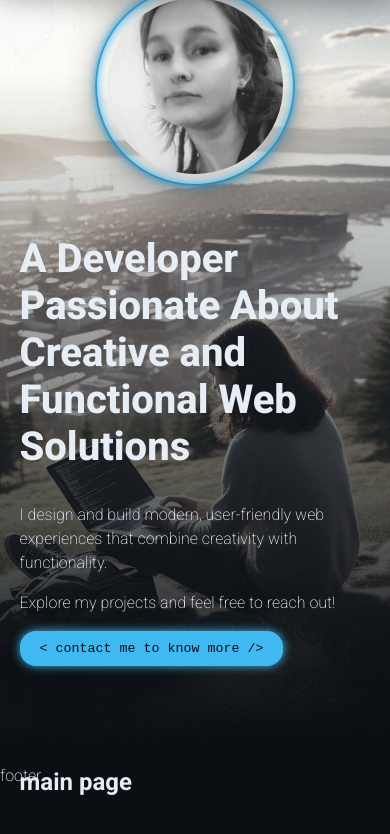
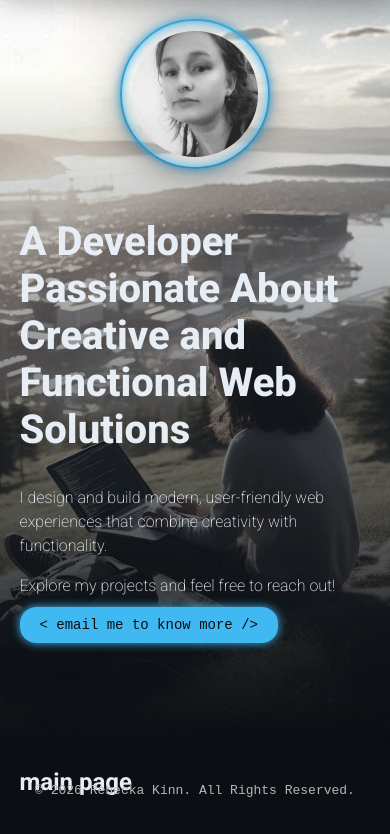
Before and after one commit to RebeckaKinn/rk.dev, a plain HTML site: page index.html in a window 390 px wide. Shown: the part 96-930 px from the top of the page. Before the commit the page ends 900 px from the top, so only its background shows below. Drawn offline with Linux system fonts and the light colour scheme; a web font is replaced by a local one.

Commit message:
added mail button and simple footer css

```diff
--- a/index.html
+++ b/index.html
@@ -6,6 +6,7 @@
     <title>Rebecka Kinn - Portifolio</title>
     <link rel="stylesheet" href="./style/main.css">
     <link rel="stylesheet" href="./style/header.css">
+    <link rel="stylesheet" href="./style/footer.css">
     <link rel="stylesheet" href="./style/components.css">
 </head>
 <body onload="drawPage()">
--- a/script/components/footer.js
+++ b/script/components/footer.js
@@ -1,5 +1,7 @@
 function footer(){
     return /*HTML*/`
-    <p>footer</p>
+        <section class="center footer-section">
+            <p>&copy; 2026 Rebecka Kinn. All Rights Reserved.</p>
+        </section>
     `;
 }
--- a/script/pages/mainPage.js
+++ b/script/pages/mainPage.js
@@ -16,7 +16,7 @@ function banner(){
                 <h1 class="heading">A Developer Passionate About Creative and Functional Web Solutions</h1>
                 <p>I design and build modern, user-friendly web experiences that combine creativity with functionality.</p>
                 <p>Explore my projects and feel free to reach out!</p>
-                <button class="button glow click">< contact me to know more /></button>
+                <a href="mailto:becka_1994@hotmail.com" class="button glow click">< email me to know more /></a>
             </div>
                 <div class="profile-circle center click">
                     <img src="./img/profile/profile_1.jfif" alt="Profile image - an image of Rebecka Kinn" loading="lazy">
--- a/style/components.css
+++ b/style/components.css
@@ -46,7 +46,7 @@
 .profile-circle{
     width: 100%;
     max-width: 200px;
-    min-width: 150px;
+    min-width: 100px;
     aspect-ratio: 1/1;
 
     border: 2px solid var(--main-blue);
@@ -76,6 +76,10 @@
     border: none;
     border-radius: 1rem;
     font-family: var(--code-font);
+    font-size: 14px;
+}
+a {
+  text-decoration: none;
 }
 
 .click{
@@ -95,6 +99,7 @@
         padding-bottom: 70px;
     }
     .profile-circle{
+        max-width: 150px;
         order: -1;
     }
         .banner {
--- /dev/null
+++ b/style/footer.css
@@ -0,0 +1,6 @@
+.footer-section{
+    padding: 20px;
+    font-family: var(--code-font);
+    font-size: 13px;
+    color: var(--grey);
+}
--- a/style/main.css
+++ b/style/main.css
@@ -10,6 +10,7 @@
 	color-scheme: dark;
 	--bg: #0b0f14;
 	--text: #e7edf5;
+	--grey: #b5b5b6;
 	--main-blue: #40B9F2;
 
 	--main-font: "Roboto", sans-serif;
```
Also changed, not shown: task.txt.
